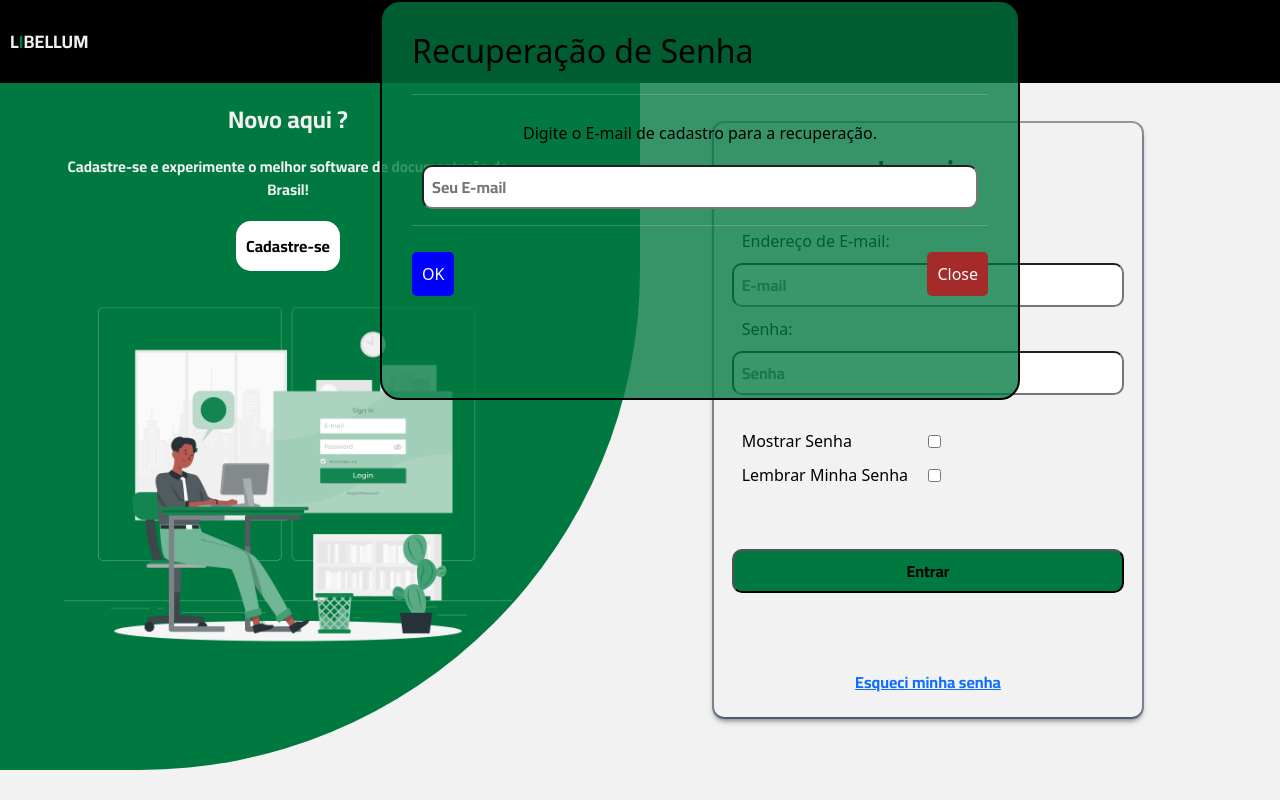
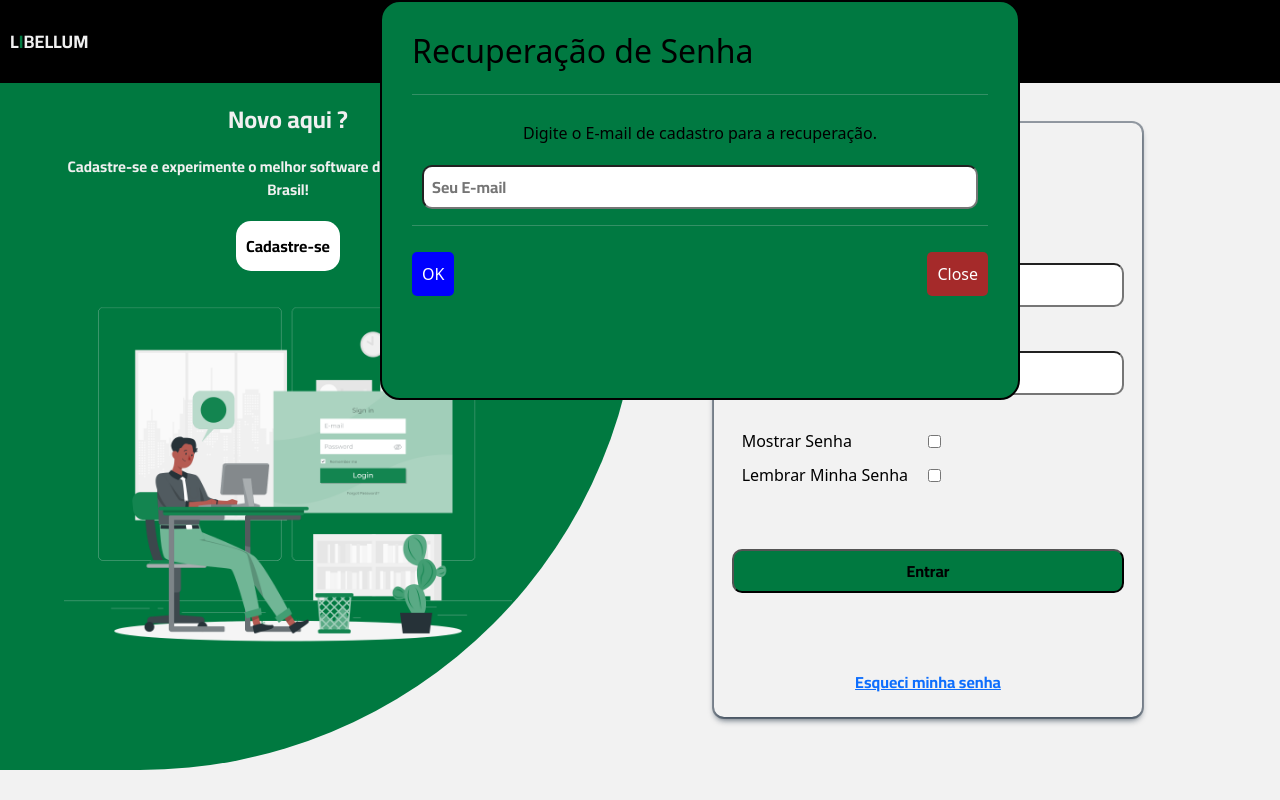
Before and after one commit to keikurunu/projectIntregador, a website: page loginKVN.html in a window 1280 px wide. Both pictures are taken after a click on the link "Esqueci minha senha". Drawn offline with nearby package versions, Linux system fonts and the light colour scheme.

Commit message:
Update loginKVN.css

```diff
--- a/css/loginKVN.css
+++ b/css/loginKVN.css
@@ -213,7 +213,7 @@ hr {
   border-radius: 20px;
   padding: 30px;
   margin-left: 380px;
-  background-color: #007941c5;
+  background-color: #007941;
   width: 50%;
   height: 50%;
   left: 0;
```
